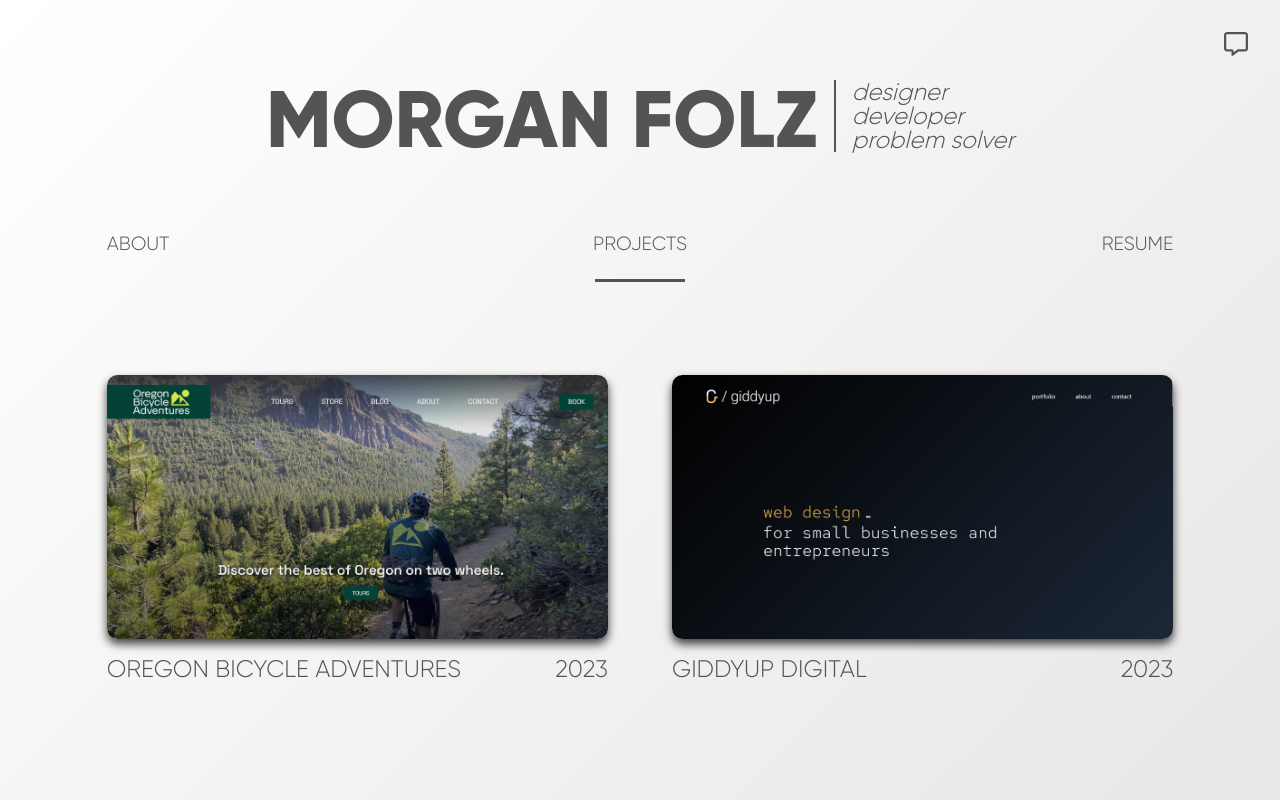
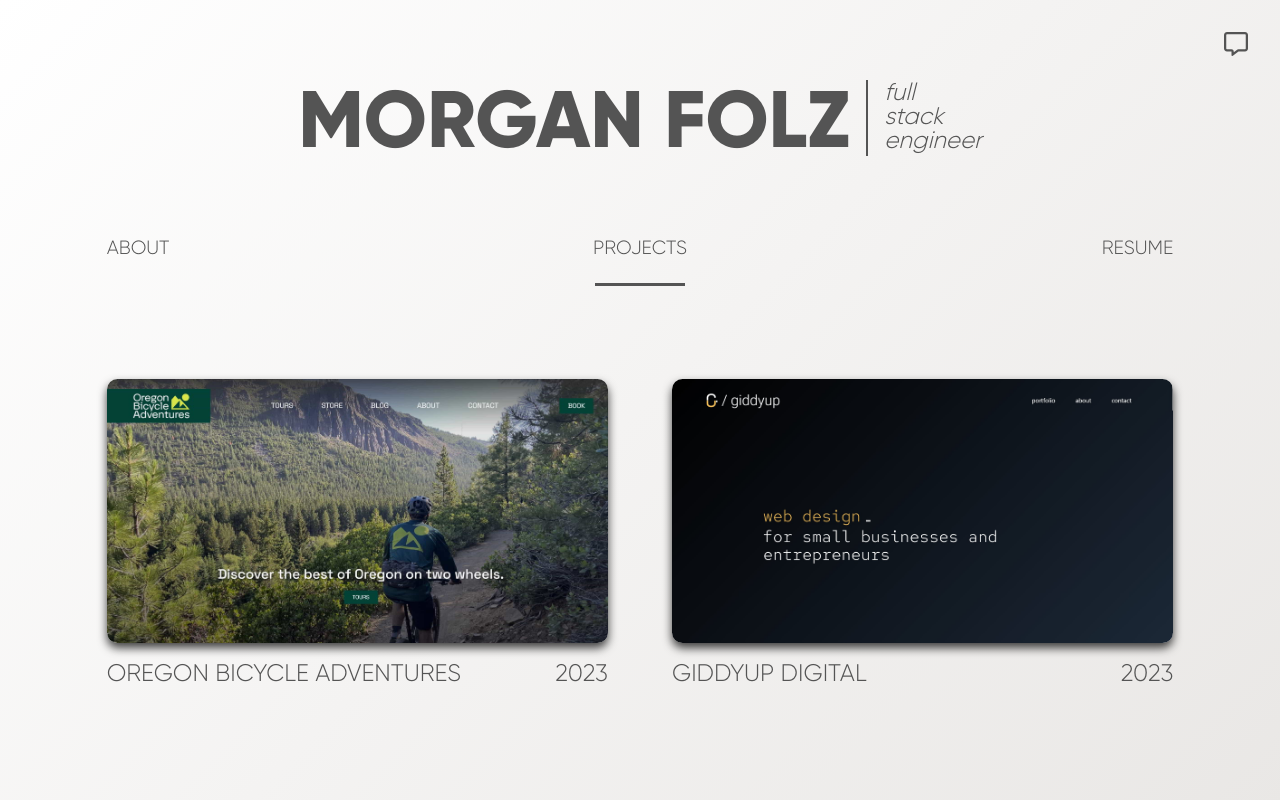
Before and after one commit to morgalorgadingdong/portfolio, a SvelteKit app: page / in a window 1280 px wide. Shown: the top 800 px of the page. Built offline with nearby package versions, Linux system fonts and the light colour scheme.

Commit message:
updated header and about text

```diff
--- a/src/routes/+page.svelte
+++ b/src/routes/+page.svelte
@@ -252,10 +252,11 @@ function navigateToResumePage() {
     <div id="headline-container" class="col-12 px-3 px-xl-0 d-flex justify-content-start justify-content-md-center flex-wrap">
         <h1 class="text-start">Morgan Folz</h1>
         <!-- <ul class="d-flex flex-wrap justify-content-start align-content-center align-items-start"> -->
-        <ul class="d-flex flex-wrap flex-column">
-            <li class="col-12">designer </li>
-            <li class="col-12">developer</li>
-            <li class="col-12">problem solver</li>
+        <ul class="d-flex flex-wrap flex-column justify-content-center">
+            <li class="col-12 mb-1 d-block d-md-none">full stack engineer</li>
+            <li class="col-12 mb-1 d-none d-md-block">full<br> stack<br> engineer</li>
+            <!-- <li class="col-12 mb-1"></li> -->
+            <!-- <li class="col-12 ">r</li> -->
         </ul>
     </div>
 
--- a/src/routes/About.svelte
+++ b/src/routes/About.svelte
@@ -10,7 +10,7 @@
         <div class="col-12 col-md-8 px-3 px-md-0 d-flex justify-content-start flex-wrap align-content-start">
             <img src="./img/introduction-text.png" alt="Hello, my name is Morgan" class="col-10 col-sm-8 my-3">
             <!-- <h3 class="mb-5 mt-0 mt-md-5 col-12 text-center">Hello, my name is Morgan</h3> -->
-            <p class="mb-5">I am a designer and developer based in Bend, Oregon. Utlizing a broad range of skills developed over a diverse career, I help small businesses and entrepenuers take their brand's to the next level through thoughtful, tailor made websites and web applications.</p>
+            <p class="mb-5">I am a full stack developer based in Bend, Oregon. Utlizing a broad range of skills developed over a diverse career, I help small businesses and entrepenuers take their brand's to the next level through thoughtful, tailor made websites and web applications.</p>
             <img src="./img/about-mobile.png" alt="" class="d-block d-sm-none about-pic mobile">
             <img src="./img/about-desktop.png" alt="" class="d-none d-sm-block about-pic desktop">
 
```
